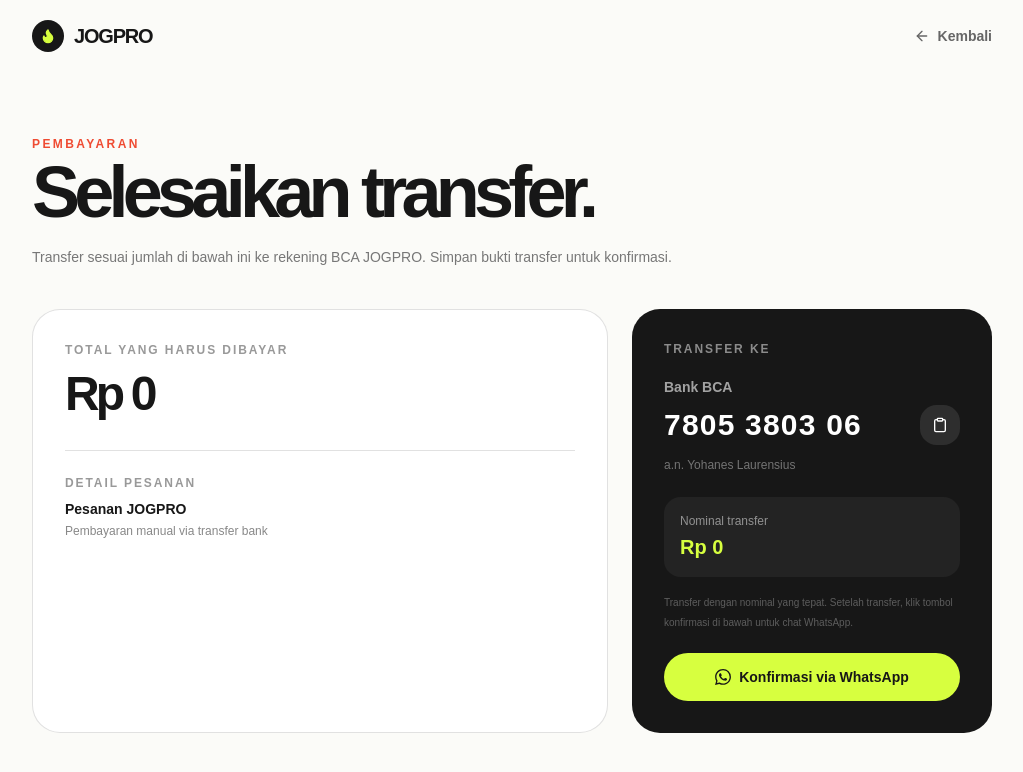
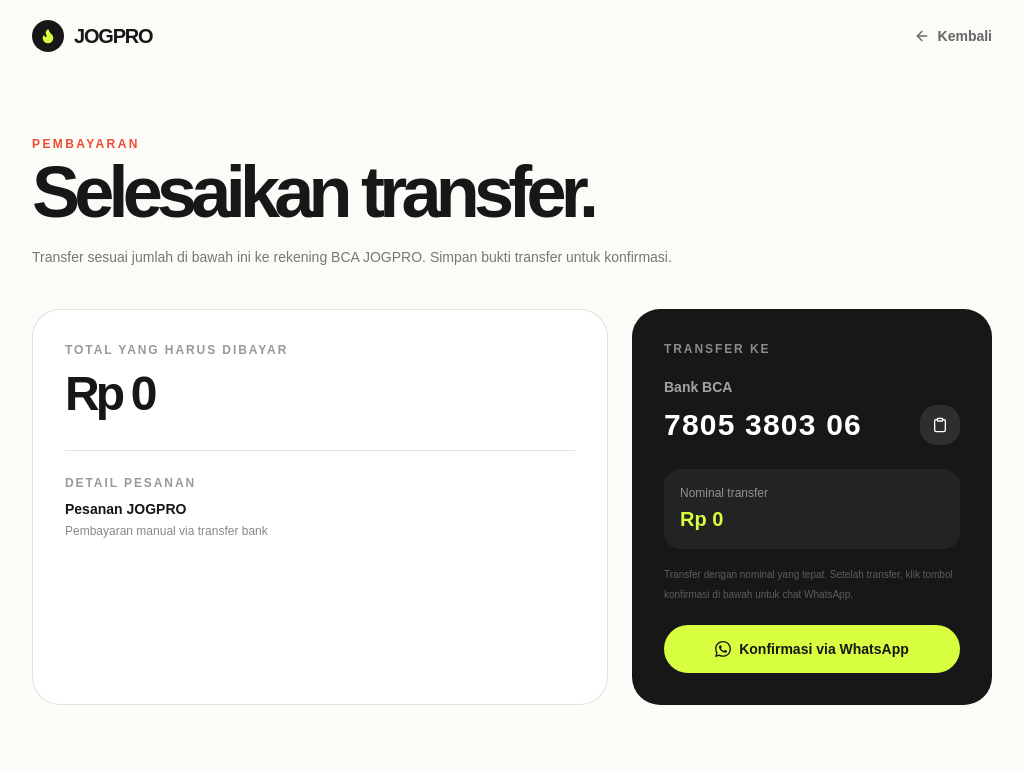
Before and after one commit to GeleukSanga/jogpro.net, a Next.js app: page /payment in a window 1280 px wide. Shown: the top 772 px of the page, without its empty margins (128-1151 px from the left). Built offline with nearby package versions, Linux system fonts and the light colour scheme.

Commit message:
fix: Remove account holder name from payment page
- Removed 'a.n. Yohanes Laurensius' text
- Account remains anonymous as requested

```diff
--- a/app/payment/content.tsx
+++ b/app/payment/content.tsx
@@ -120,7 +120,7 @@ export default function PaymentContent() {
                 {copied ? <Check className="size-4 text-[#d7ff3f]" /> : <Clipboard className="size-4" />}
               </button>
             </div>
-            <p className="mt-3 text-xs text-white/40">a.n. Yohanes Laurensius</p>
+
 
             <div className="mt-6 rounded-xl bg-white/5 p-4">
               <p className="text-xs text-white/50">Nominal transfer</p>
```
